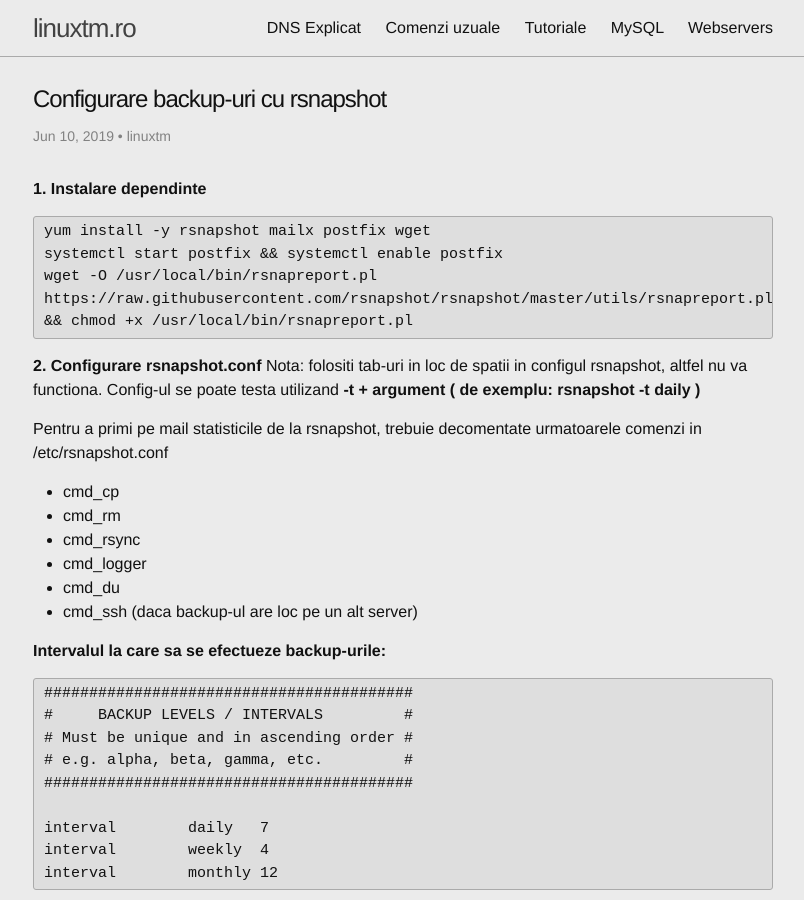
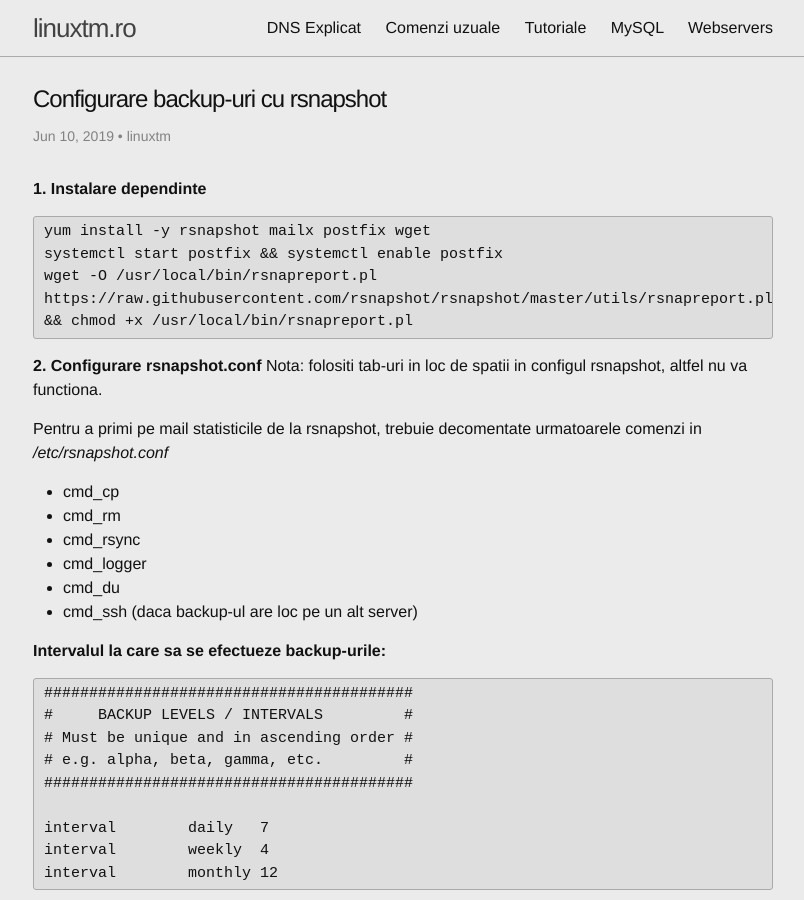
Before and after one commit to linuxtm/linuxtm.github.io, a Jekyll site: the page built from _posts/tutoriale/2019-06-10-configurare-backup-rsnapshot.md, in a window 1280 px wide and 900 px high. Shown: the whole window, without its empty margins (237-1041 px from the left). Built offline with Jekyll 4.4.1, drawn with Linux system fonts in a browser that asks for light colours.

Commit message:
Update 2019-06-10-configurare-backup-rsnapshot.md

```diff
--- a/_posts/tutoriale/2019-06-10-configurare-backup-rsnapshot.md
+++ b/_posts/tutoriale/2019-06-10-configurare-backup-rsnapshot.md
@@ -28,9 +28,8 @@ wget -O /usr/local/bin/rsnapreport.pl https://raw.githubusercontent.com/rsnapsho
 
 **2. Configurare rsnapshot.conf**
 Nota: folositi tab-uri in loc de spatii in configul rsnapshot, altfel nu va functiona.
-Config-ul se poate testa utilizand <strong>-t<strong> + argument ( de exemplu: rsnapshot -t daily )
 
-Pentru a primi pe mail statisticile de la rsnapshot, trebuie decomentate urmatoarele comenzi in /etc/rsnapshot.conf
+Pentru a primi pe mail statisticile de la rsnapshot, trebuie decomentate urmatoarele comenzi in <em>/etc/rsnapshot.conf</em>
 <ul>
 <li>cmd_cp</li>
 <li>cmd_rm</li>
```
